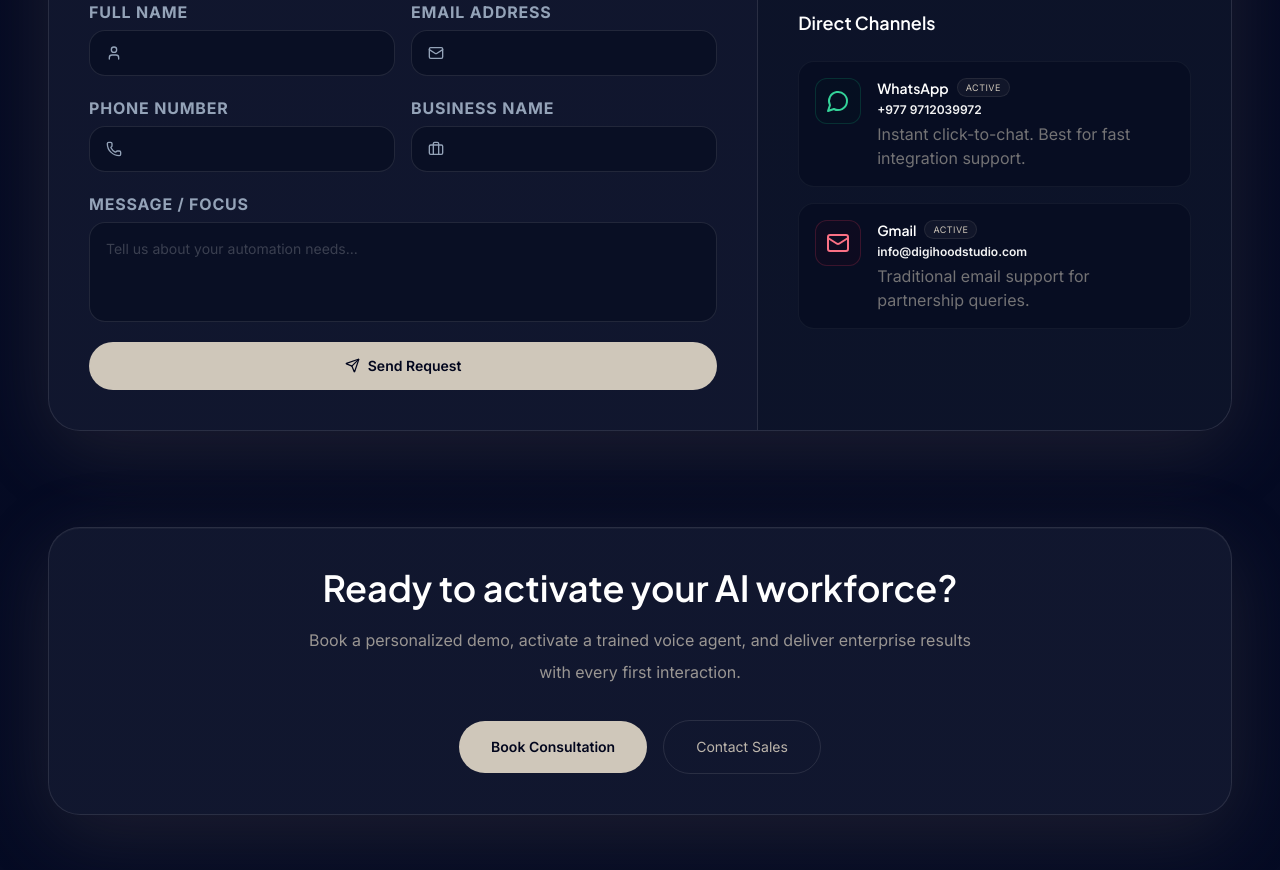
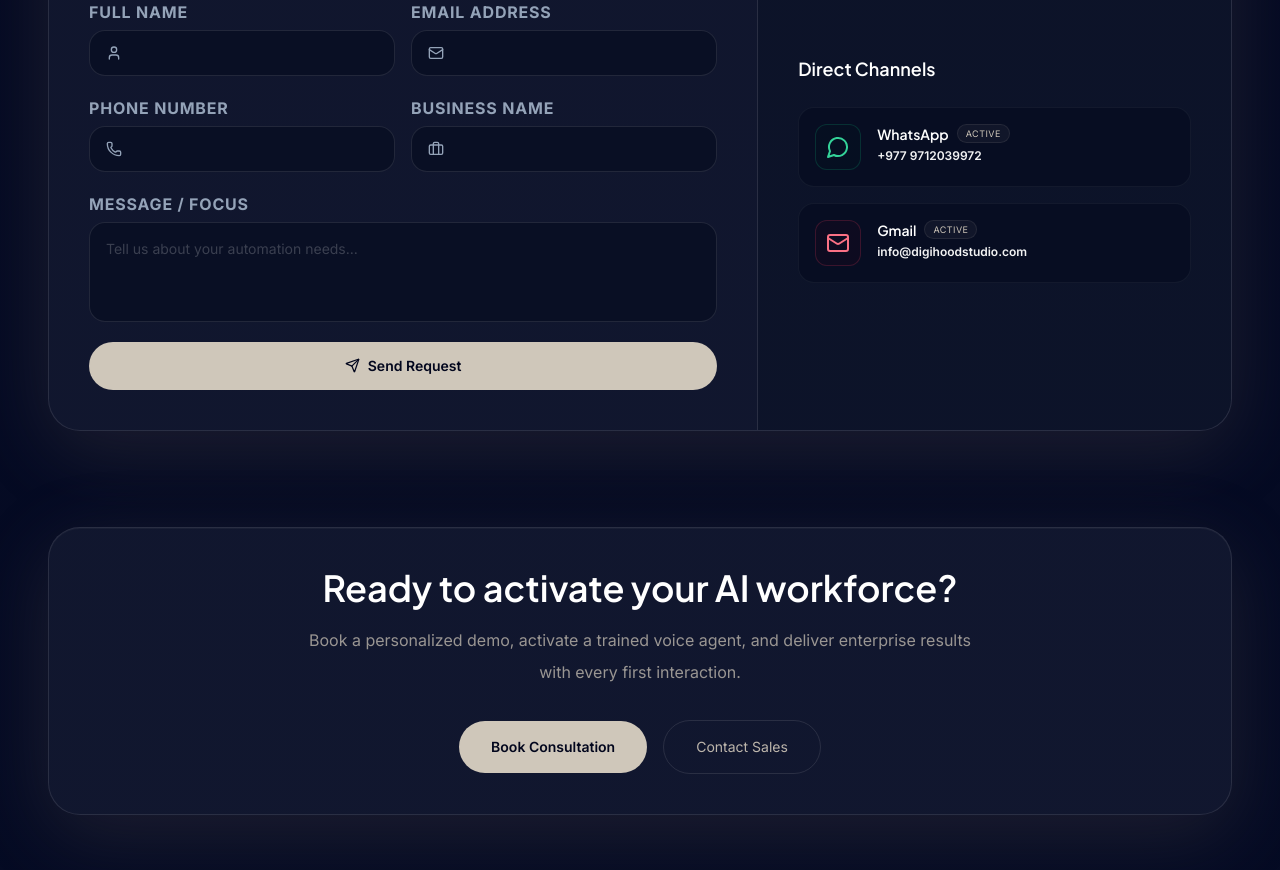
Before and after one commit to digihoodstudio/portalv1.1, a Next.js app in the folder frontend/: page / in a window 1280 px wide. Shown: the part 5000-5870 px from the top of the page. Built offline with nearby package versions, Linux system fonts and the light colour scheme; no server answers.

Commit message:
Update ContactSection.tsx

```diff
--- a/frontend/components/ContactSection.tsx
+++ b/frontend/components/ContactSection.tsx
@@ -75,7 +75,6 @@ export default function ContactSection() {
     {
       name: "WhatsApp",
       value: "+977 9712039972",
-      desc: "Instant click-to-chat. Best for fast integration support.",
       url: "https://wa.me/message/FKV26Z3XPSIOL1",
       color:
         "border-emerald-500/20 hover:border-emerald-500/40 bg-emerald-950/10 text-emerald-400",
@@ -84,7 +83,6 @@ export default function ContactSection() {
     {
       name: "Gmail",
       value: "info@digihoodstudio.com",
-      desc: "Traditional email support for partnership queries.",
       url: "mailto:info@digihoodstudio.com",
       color:
         "border-rose-500/20 hover:border-rose-500/40 bg-rose-950/10 text-rose-400",
```
